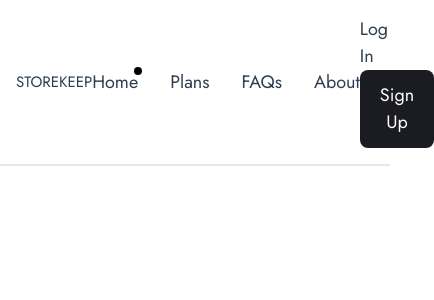
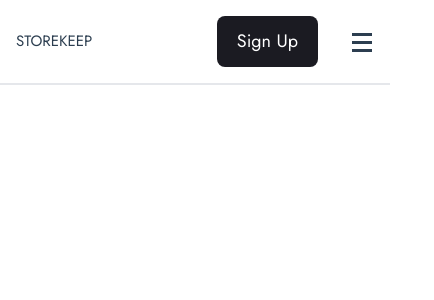
Before and after one commit to Yaasir024/StoreKeep, a Vue app: page / in a window 390 px wide. Shown: the top 300 px of the page, 434 px wide, since content can reach past the window. Built offline with nearby package versions, Linux system fonts and the light colour scheme.

Commit message:
/added hamburger

```diff
--- a/src/components/Navbar.vue
+++ b/src/components/Navbar.vue
@@ -8,17 +8,30 @@ import Btn from "./Btn.vue";
   >
     <div class="flex items-center justify-between">
       <div class="logo">STOREKEEP</div>
-      <div class="links flex">
+      <div class="links hidden md:flex">
         <RouterLink to="/">Home</RouterLink>
         <RouterLink to="/plans" class="ml-8">Plans</RouterLink>
         <RouterLink to="/faqs" class="ml-8">FAQs</RouterLink>
         <RouterLink to="/about" class="ml-8">About</RouterLink>
       </div>
-      <div class="">
-        <RouterLink to="/login" class="mr-8">Log In</RouterLink>
+      <div class="flex items-center">
+        <RouterLink to="/login" class="mr-8 hidden md:block">Log In</RouterLink>
         <RouterLink to="/register">
           <Btn> Sign Up </Btn>
         </RouterLink>
+        <button class="ml-8 block md:hidden">
+          <svg
+            viewBox="0 0 24 24"
+            width="24"
+            height="24"
+            fill="none"
+          >
+            <path
+              fill="currentColor"
+              d="M2 3h20v3H2zM2 11h20v3H2zM2 19h20v3H2z"
+            ></path>
+          </svg>
+        </button>
       </div>
     </div>
   </nav>
```
